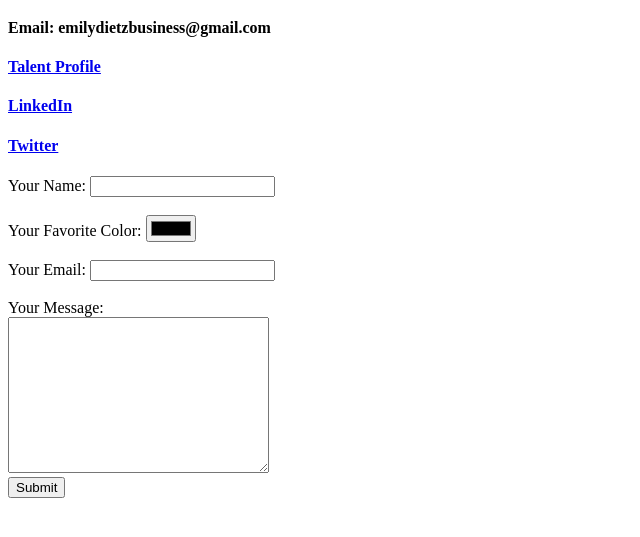
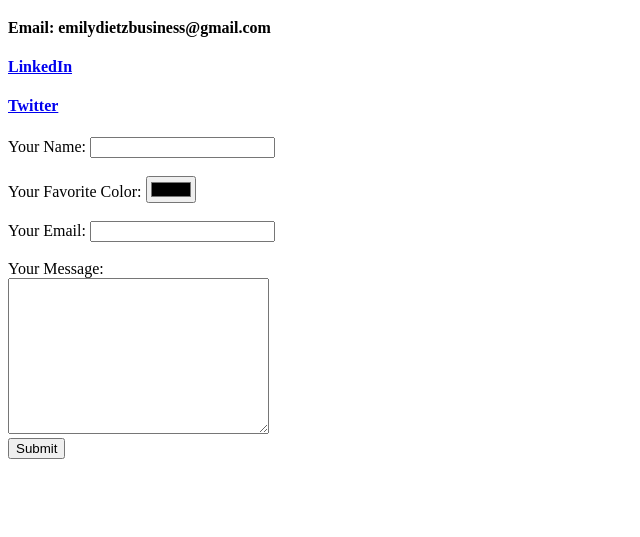
Before and after one commit to emilycodes22/cv, a plain HTML site: page contact.html in a window 1280 px wide. Shown: the part 61-598 px from the top of the page, without its empty margins (0-640 px from the left). Drawn offline with Linux system fonts and the light colour scheme.

Commit message:
Update contact.html
Talent profile removed

```diff
--- a/contact.html
+++ b/contact.html
@@ -7,7 +7,6 @@
   <body>
     <h1>My Contact Information</h1>
     <h4>Email: emilydietzbusiness@gmail.com</h4>
-    <h4><a href="https://ionian-engine-8c5.notion.site/Hey-there-I-m-Emily-Dietz-c9a44bcef17345bbbe123d08822bc6a5">Talent Profile</a></h4>
     <h4><a href="https://www.linkedin.com/in/emily-dietz-business/">LinkedIn</a></h4>
     <h4><a href="https://twitter.com/Emily__Dietz">Twitter</a></h4>
 
```
